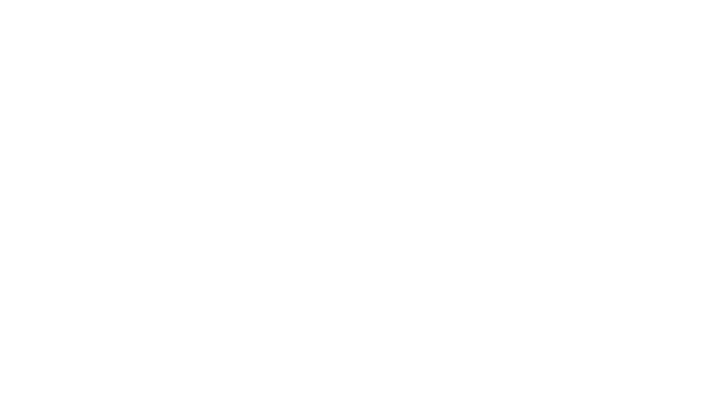
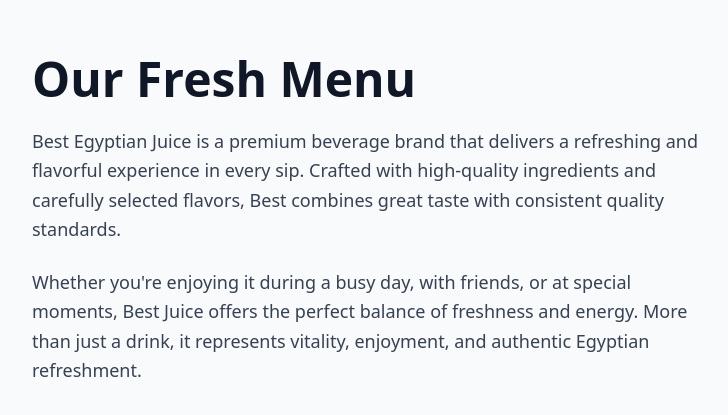
Before and after one commit to mahmoudfathydev-hub/best-drink, a Next.js app: page / in a window 1280 px wide. Shown: the part 1796-2211 px from the top of the page, without its empty margins (512-1240 px from the left). Before the commit the page ends 1616 px from the top, so only its background shows below. Built offline with nearby package versions, Linux system fonts and the light colour scheme; a web font is replaced by a local one.

Commit message:
before enu section

```diff
--- a/src/app/page.tsx
+++ b/src/app/page.tsx
@@ -1,8 +1,10 @@
 import Hero from "@/components/Hero";
+import Menu from "@/components/Menu";
 export default function Home() {
   return (
     <>
     <Hero />
+    <Menu />
     </>
   );
 }
--- a/src/components/Hero.tsx
+++ b/src/components/Hero.tsx
@@ -17,64 +17,91 @@
 });
 type Flavor = (typeof data)[0];
 function Hero() {
-  const { productImageRef, aboutContainerRef } = useProductImage();
+  const { productImageRef, aboutContainerRef, menuContainerRef } = useProductImage();
   const { backgroundColor, setBackgroundColor } = useTheme();
   const heroRef = useRef<HTMLElement | null>(null);
   const buttonsRef = useRef<HTMLDivElement | null>(null);
   const blobRef = useRef<HTMLDivElement | null>(null);
   const contentWrapperRef = useRef<HTMLDivElement | null>(null);
+
   useEffect(() => {
-    if (!productImageRef.current || !aboutContainerRef.current || !contentWrapperRef.current) return;
+    if (!productImageRef.current || !aboutContainerRef.current || !contentWrapperRef.current || !menuContainerRef.current) return;
+
     const productImg = productImageRef.current;
+    const blob = blobRef.current;
+    const contentWrapper = contentWrapperRef.current;
+    const menuSection = menuContainerRef.current;
+
     const ctx = gsap.context(() => {
       ScrollTrigger.getAll().forEach(t => t.kill());
-      const timeline = gsap.timeline({
+
+      const aboutPlaceholder = contentWrapper?.firstElementChild as HTMLElement;
+      if (!aboutPlaceholder || !productImg || !contentWrapper) return;
+
+      // Master Timeline for all sections
+      const masterTL = gsap.timeline({
         scrollTrigger: {
           trigger: aboutContainerRef.current,
           start: "top bottom",
-          end: "center center",
+          end: "bottom center", // Stop moving further down once it hits the middle of About
           scrub: 1.5,
           onEnter: () => {
-            gsap.set(productImg, { position: "fixed", zIndex: 50 });
+            gsap.set(productImg, { position: "fixed", zIndex: 100, opacity: 1 });
+          },
+          onLeave: () => {
+            // Permanently "land" it here so it doesn't follow to Menu
+            gsap.set(productImg, {
+              position: "absolute",
+              top: aboutPlaceholder.offsetTop + 40,
+              left: aboutPlaceholder.offsetLeft - 280,
+              width: aboutPlaceholder.offsetWidth * 1.2,
+              height: "auto",
+              zIndex: 100
+            });
+          },
+          onEnterBack: () => {
+            gsap.set(productImg, { position: "fixed", zIndex: 100 });
           },
           onLeaveBack: () => {
-            gsap.set(productImg, { position: "static", x: 0, y: 0, width: "auto", height: "auto", zIndex: "auto" });
+            gsap.set(productImg, { position: "static", zIndex: "auto", width: "auto" });
           }
-        },
+        }
       });
+
       const startRect = productImg.getBoundingClientRect();
-      const initialCenterX = startRect.left + startRect.width / 2;
-      const initialCenterY = startRect.top + startRect.height / 2;
-      const placeholder = contentWrapperRef.current?.firstElementChild as HTMLElement;
-      if (!placeholder) return;
-      const placeholderRect = placeholder.getBoundingClientRect();
-      const aboutRect = aboutContainerRef.current!.getBoundingClientRect();
-      const placeholderOffsetY = placeholderRect.top - aboutRect.top;
-      const placeholderOffsetX = placeholderRect.left - aboutRect.left;
-      const endAboutTopInViewport = (window.innerHeight - aboutRect.height) / 2;
-      const targetX = aboutRect.left + placeholderOffsetX;
-      const targetY = endAboutTopInViewport + placeholderOffsetY;
-      timeline.fromTo(productImg,
+
+      // Phase 1: Hero -> About
+      masterTL.fromTo(productImg,
         {
           top: startRect.top,
           left: startRect.left,
           width: startRect.width,
           height: startRect.height,
           position: "fixed",
-          x: 0,
-          y: 0
         },
         {
-          top: targetY,
-          left: targetX + 20,
-          width: placeholderRect.width,
-          height: "auto",
+          top: 80,
+          left: () => {
+            const wrapper = contentWrapperRef.current;
+            if (!wrapper) return 0;
+            return wrapper.offsetLeft + aboutPlaceholder.offsetLeft - 280;
+          },
+          width: aboutPlaceholder.offsetWidth * 1.2,
+          duration: 1,
           ease: "power1.inOut"
         }
       );
+
+      // Phase 2: Stay fixed in About and fade in blob
+      masterTL.to(productImg, {
+        duration: 0.5,
+        onStart: () => { if (blob) gsap.to(blob, { opacity: 1 }); },
+        onReverseComplete: () => { if (blob) gsap.to(blob, { opacity: 0 }); }
+      });
+
     });
     return () => ctx.revert();
-  }, [productImageRef, aboutContainerRef]);
+  }, [productImageRef, aboutContainerRef, menuContainerRef]);
   const [currentIndex, setCurrentIndex] = useState(0);
   const [currentFlavor, setCurrentFlavor] = useState<Flavor>(data[0]);
   const textRef = useRef<HTMLHeadingElement | null>(null);
@@ -274,7 +301,7 @@
         />
         <div
           ref={contentWrapperRef}
-          className="w-full max-w-6xl flex items-center justify-between gap-12"
+          className="w-full max-w-6xl flex items-center justify-between gap-24"
         >
           <div className="shrink-0 w-1/3 h-80" />
           <div className="flex-1">
@@ -295,7 +322,7 @@
             </p>
           </div>
         </div>
-        <div className="h-96" />
+        <div className="h-150" />
       </div>
     </>
   );
--- /dev/null
+++ b/src/components/Menu.tsx
@@ -0,0 +1,39 @@
+"use client";
+import React from 'react';
+import { useProductImage } from "@/context/ProductImageContext";
+
+function Menu() {
+    const { menuContainerRef } = useProductImage();
+
+    return (
+        <section
+            ref={menuContainerRef}
+            className="relative min-h-screen bg-gray-50 py-20 px-6 flex items-center justify-center"
+        >
+            <div className="w-full max-w-6xl flex items-center justify-between gap-24">
+                {/* Image Placeholder */}
+                <div className="shrink-0 w-1/3 h-80" />
+
+                <div className="flex-1">
+                    <h2 className="text-4xl md:text-5xl font-bold mb-6 text-gray-900">
+                        Our Fresh Menu
+                    </h2>
+                    <p className="text-lg leading-relaxed text-gray-700 mb-6">
+                        Best Egyptian Juice is a premium beverage brand that delivers a
+                        refreshing and flavorful experience in every sip. Crafted with
+                        high-quality ingredients and carefully selected flavors, Best
+                        combines great taste with consistent quality standards.
+                    </p>
+                    <p className="text-lg leading-relaxed text-gray-700">
+                        Whether you&apos;re enjoying it during a busy day, with friends, or at
+                        special moments, Best Juice offers the perfect balance of freshness
+                        and energy. More than just a drink, it represents vitality,
+                        enjoyment, and authentic Egyptian refreshment.
+                    </p>
+                </div>
+            </div>
+        </section>
+    );
+}
+
+export default Menu;
--- a/src/context/ProductImageContext.tsx
+++ b/src/context/ProductImageContext.tsx
@@ -4,6 +4,7 @@
 type ProductImageContextType = {
     productImageRef: React.RefObject<HTMLDivElement | null>;
     aboutContainerRef: React.RefObject<HTMLDivElement | null>;
+    menuContainerRef: React.RefObject<HTMLDivElement | null>;
 };
 
 const ProductImageContext = createContext<ProductImageContextType | undefined>(
@@ -13,9 +14,10 @@
 export function ProductImageProvider({ children }: { children: ReactNode }) {
     const productImageRef = useRef<HTMLDivElement>(null);
     const aboutContainerRef = useRef<HTMLDivElement>(null);
+    const menuContainerRef = useRef<HTMLDivElement>(null);
 
     return (
-        <ProductImageContext.Provider value={{ productImageRef, aboutContainerRef }}>
+        <ProductImageContext.Provider value={{ productImageRef, aboutContainerRef, menuContainerRef }}>
             {children}
         </ProductImageContext.Provider>
     );
```
Also changed, not shown: report.txt (added).
